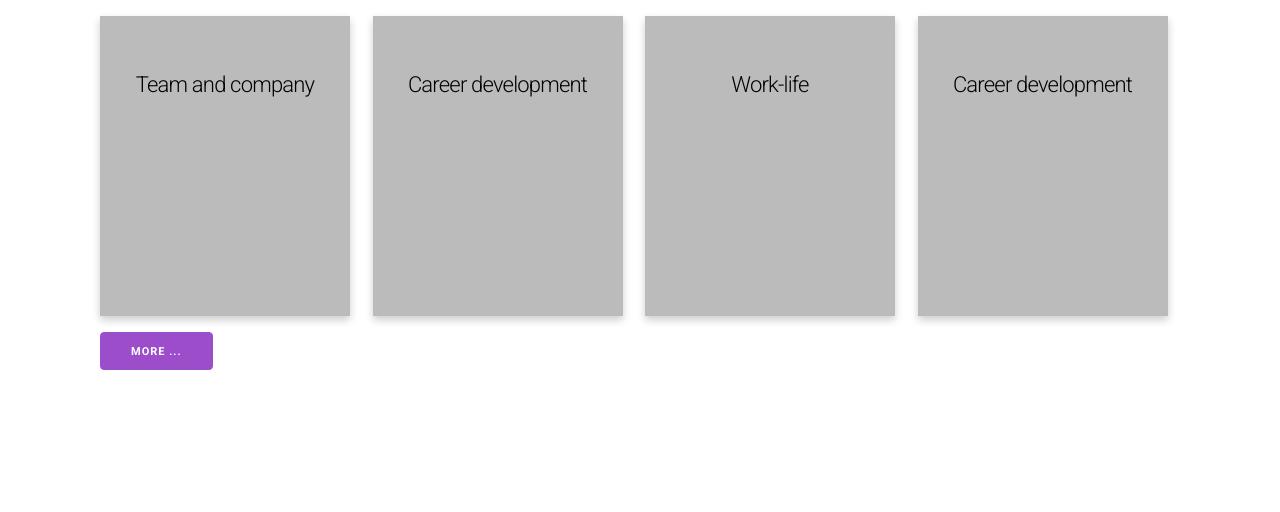
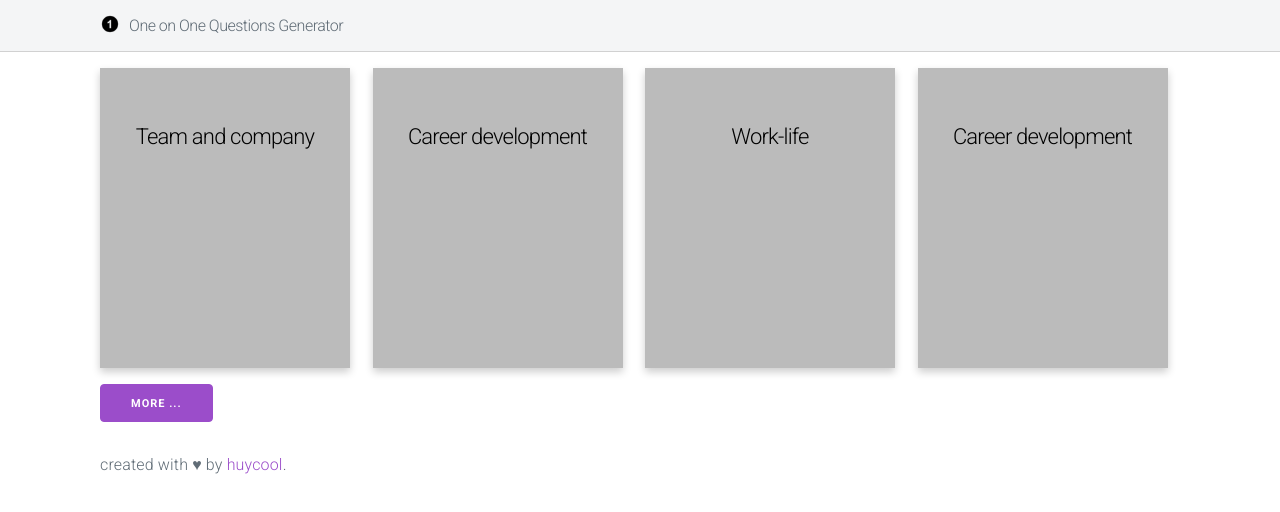
Before and after one commit to huycool/1on1questions, a website: page index.html in a window 1280 px wide. Drawn offline with nearby package versions, Linux system fonts and the light colour scheme.

Commit message:
add header/footer

```diff
--- a/index.html
+++ b/index.html
@@ -80,10 +80,49 @@
         color: white;
         transform: rotateY(180deg);
     }
+
+    .navigation {
+        background: #f4f5f6;
+        border-bottom: .1rem solid #d1d1d1;
+        display: block;
+        height: 5.2rem;
+        left: 0;
+        max-width: 100%;
+        position: relative;
+        right: 0;
+        top: 0;
+        width: 100%;
+        z-index: 2;
+        margin-bottom: 10px;
+    }
+
+    .navigation .navigation-link,
+    .navigation .navigation-title,
+    .navigation .title {
+        display: inline;
+        font-size: 1.6rem;
+        line-height: 5.2rem;
+        padding: 0;
+        text-decoration: none;
+    }
+
+    .navigation .img {
+        fill: #9b4dca;
+        height: 2rem;
+        position: relative;
+        top: .3rem;
+        margin-right: 5px;
+    }
 </style>
 
 <body>
-    <div class="container">
+    <nav class="navigation">
+        <div class="container">
+            <img src="number_one_icon.png" alt="" class="img">
+            <h5 class="title">One on One Questions Generator</h5>
+        </div>
+    </nav>
+    <div class="container" style="margin-top: 5px;">
         <div x-data="questions">
             <div class="cards">
                 <template x-for="q in questions" :key="q.id">
@@ -97,7 +136,9 @@
                                     </blockquote>
                                 </div>
                                 <div class="flip-card-back" style="padding: 10px;">
-                                    <blockquote x-text="q.question" style="font-style:italic;"></blockquote>
+                                    <blockquote style="font-style:italic;">
+                                        <h5 x-text="q.question"></h5>
+                                    </blockquote>
                                 </div>
                             </div>
                         </div>
@@ -107,8 +148,13 @@
                 <div class="button" @click="getData()">More ...</div>
             </div>
         </div>
-
     </div>
+    <footer>
+        <section class="container" style="margin-top: 20px;">
+            <p class="copyright">created with ♥ by <a href="https://github.com/huycool/1on1questions" rel="noopener"
+                    target="_blank" title="huycool github">huycool</a>.</p>
+        </section>
+    </footer>
 </body>
 
 </html>
```
Also changed, not shown: number_one_icon.png (added).
